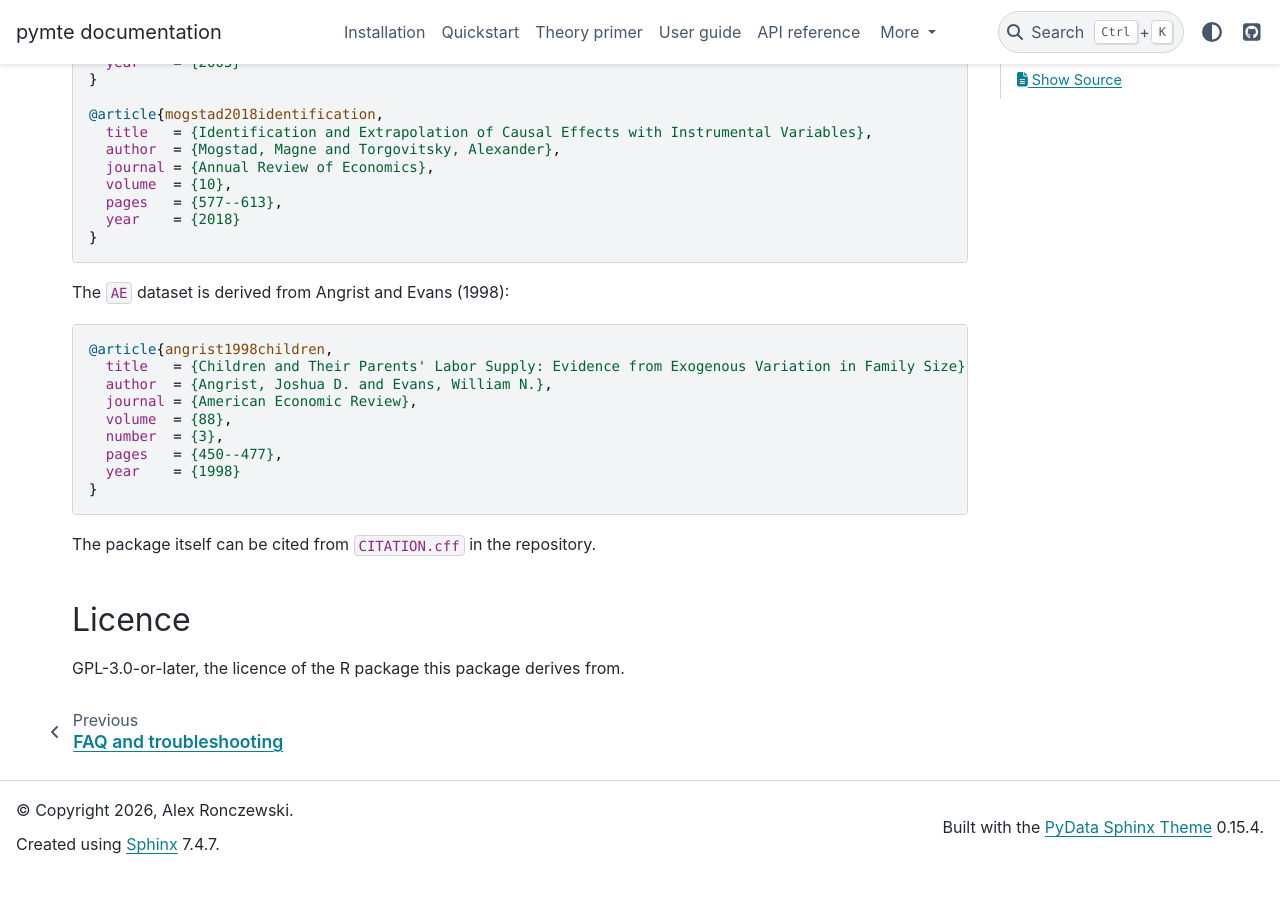
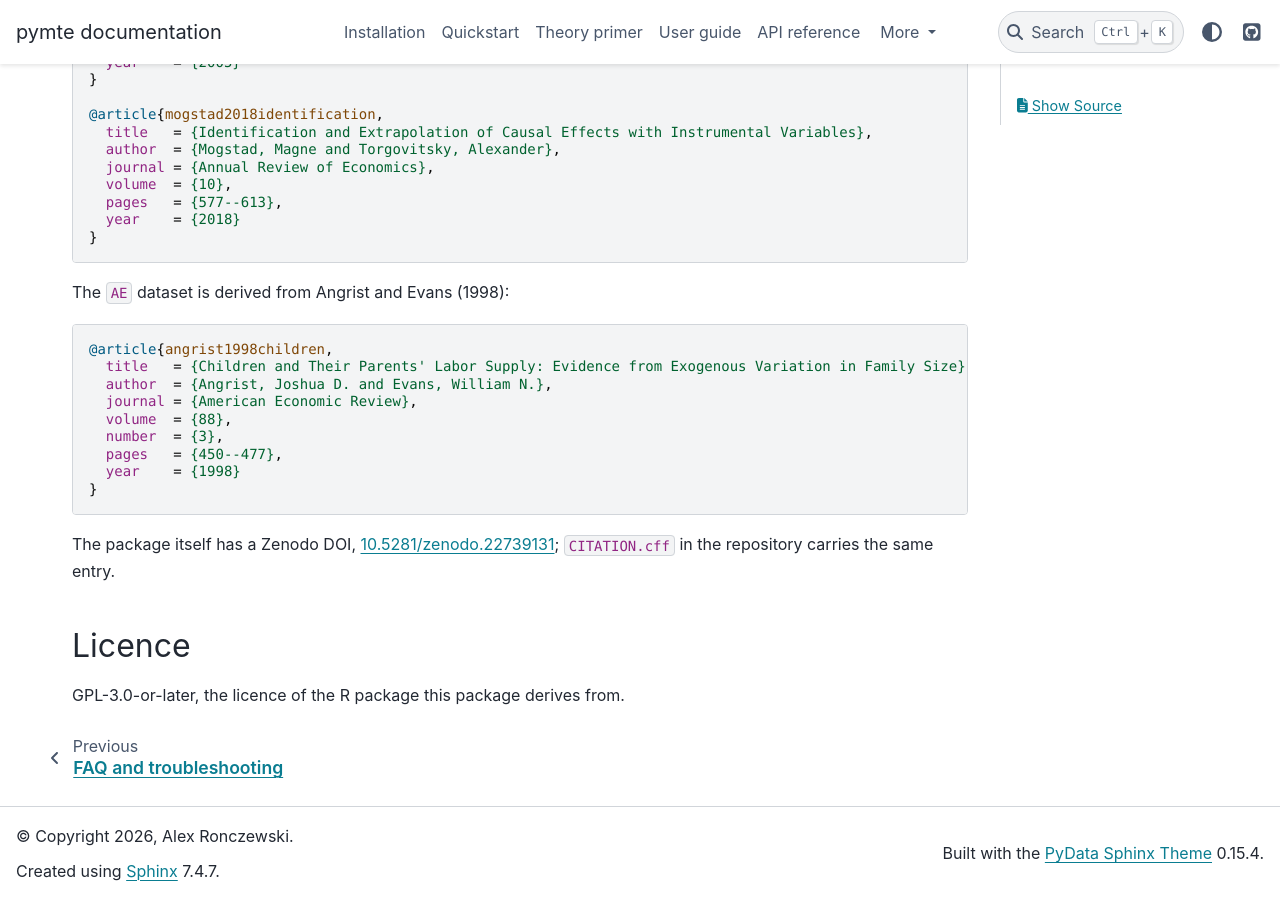
Before and after one commit to Alexr951/pymte, a Sphinx documentation site: the page built from docs/citing.md, in a window 1280 px wide and 900 px high, scrolled down 778 px. Built offline with Sphinx 7.4.7 and the PyData theme 0.15.4, drawn with Linux system fonts in a browser that asks for light colours; before the commit the page ends 1652 px from its top, so only the background shows below that.

Commit message:
Added Zenodo DOI

````diff
--- a/docs/citing.md
+++ b/docs/citing.md
@@ -59,7 +59,7 @@ The `AE` dataset is derived from Angrist and Evans (1998):
 }
 ```
 
-The package itself can be cited from `CITATION.cff` in the repository.
+The package itself has a Zenodo DOI, [10.5281/zenodo.22739131](https://doi.org/10.5281/zenodo.22739131); `CITATION.cff` in the repository carries the same entry.
 
 ## Licence
 
````
Also changed, not shown: README.md (+2 -0 lines), 1 other file.
